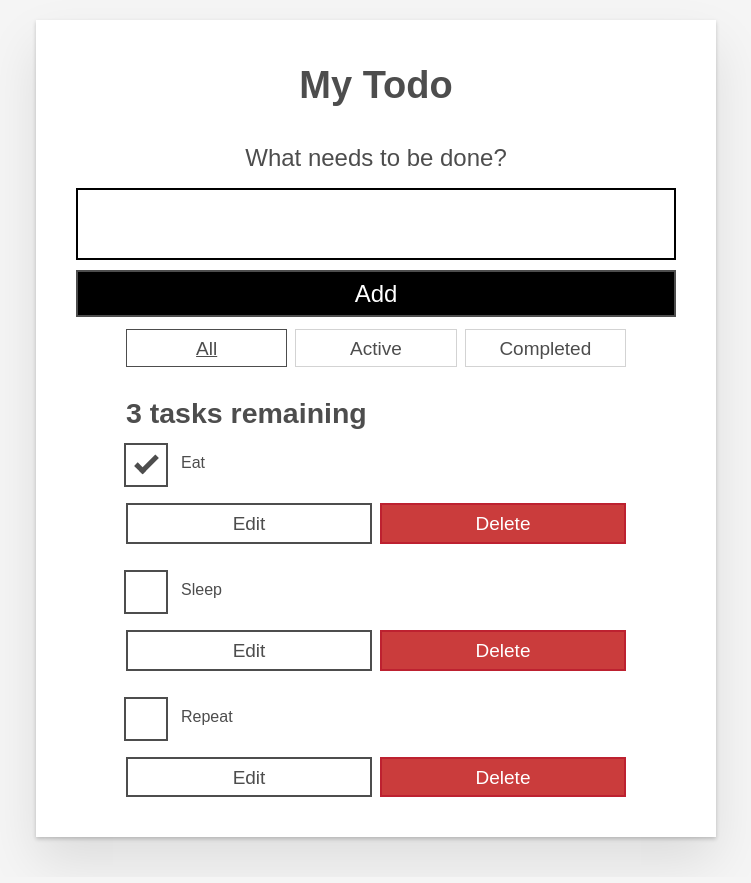
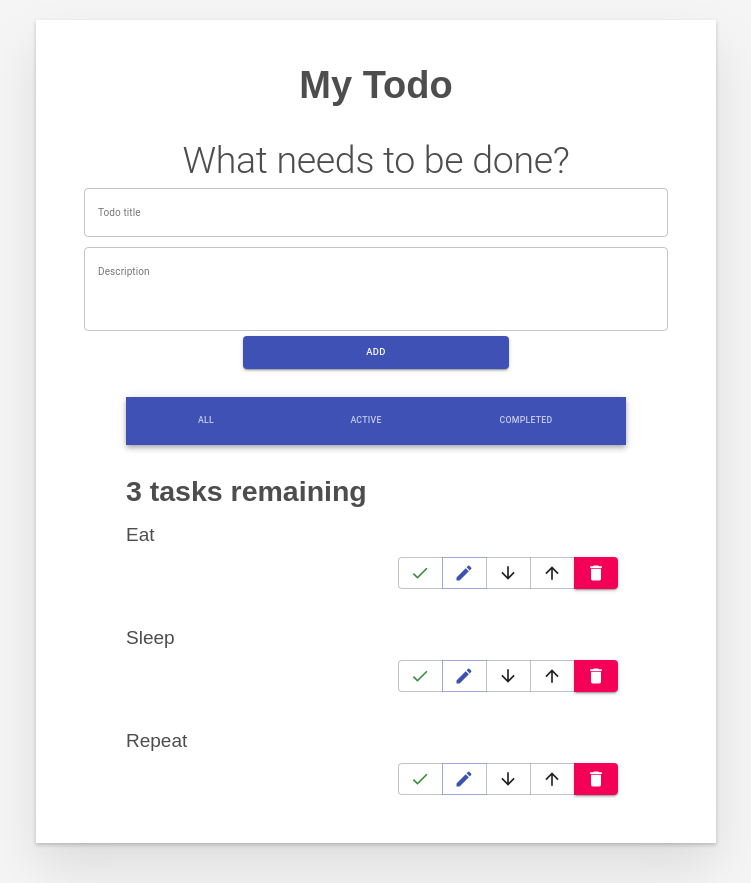
Before and after one commit to WJavaHunt3r/react-todo, a React (Create React App) app in the folder my-todo/: page / in a window 1280 px wide. Shown: the whole page, without its empty margins (264-1015 px from the left). Built offline with nearby package versions, Linux system fonts and the light colour scheme.

Commit message:
basic material ui added

```diff
--- a/my-todo/package.json
+++ b/my-todo/package.json
@@ -3,6 +3,8 @@
   "version": "0.1.0",
   "private": true,
   "dependencies": {
+    "@material-ui/core": "^4.11.3",
+    "@material-ui/icons": "^4.11.2",
     "@testing-library/jest-dom": "^5.11.9",
     "@testing-library/react": "^11.2.5",
     "@testing-library/user-event": "^12.8.3",
--- a/my-todo/src/App.js
+++ b/my-todo/src/App.js
@@ -5,6 +5,8 @@ import Form from "./components/Form";
 import FilterButton from "./components/FilterButton";
 import React, {useState} from "react";
 import { nanoid } from "nanoid";
+import { AppBar, ButtonGroup, Tabs } from '@material-ui/core';
+
 
 const FILTER_MAP = {
   All: () => true,
@@ -42,11 +44,12 @@ function App(props) {
   }
 
   const [filter, setFilter] = useState('All');
+
     const filterList = FILTER_NAMES.map(name => (
         <FilterButton
           key={name}
           name={name}
-      isPressed={name===filter}
+          //isPressed={name===filter}
           setFilter={setFilter}
         />
     ));
@@ -71,9 +74,11 @@ function App(props) {
     <div className="todoapp stack-large">
       <h1>My Todo</h1>
       <Form addTask={addTask}/>
-      <div className="filters btn-group stack-exception">
+      <AppBar position="static">
+        <Tabs  aria-label="simple tabs example">
           {filterList}
-      </div>
+        </Tabs>
+      </AppBar>
       <h2 id="list-heading">
         {headingText}
       </h2>
--- a/my-todo/src/components/FilterButton.js
+++ b/my-todo/src/components/FilterButton.js
@@ -1,18 +1,29 @@
 import React from "react";
+import { Button, Tab } from '@material-ui/core';
+import { makeStyles } from '@material-ui/core/styles';
 
+const useStyles = makeStyles((theme) => ({
+    button:{
+      margin: theme.spacing(2),
+    },
+  }));
 function FilterButton(props){
+    const classes = useStyles();
     return(
 
-        <button
-            type="button"
-            className="btn toggle-btn"
-            aria-pressed={props.isPressed}
+        <Tab
+            //variant="contained"
+            //color="default"
+            //type="button"
+            //className={classes.button}
+            //aria-pressed={props.isPressed}
             onClick={()=>props.setFilter(props.name)}
+            label={props.name}
         >
           <span className="visually-hidden">Show </span>
           <span>{props.name}</span>
           <span className="visually-hidden"> tasks</span>
-        </button>
+        </Tab>
     );
 }
 
--- a/my-todo/src/components/Form.js
+++ b/my-todo/src/components/Form.js
@@ -1,36 +1,78 @@
 import React , {useState} from "react";
+import { Button, TextField, Typography } from '@material-ui/core';
+import { makeStyles } from '@material-ui/core/styles';
+
+const useStyles = makeStyles((theme) => ({
+    root: {
+      display: 'flex',
+      flexWrap: 'wrap',
+      justifyContent: "center",
+    },
+    textField: {
+      marginLeft: theme.spacing(1),
+      marginRight: theme.spacing(1),
+
+      width:"50ch",
+      margin: 5,
+      width: "100%",
+    },
+    button:{
+        width: "50ch",
+        justifyContent: "center"
+    }
+  }));
 
 function Form(props){
+    const classes =useStyles();
     const [name, setName] = useState('');
     function handleChange(e){
         setName(e.target.value);
     }
+
+    const [description, setDescription] = useState('');
+    function handleDescriptionChange(e){
+        setDescription(e.target.value);
+    }
     return (
-        <form onSubmit={handleSubmit}>
-          <h2 className="label-wrapper">
-            <label htmlFor="new-todo-input" className="label__lg">
+        <form onSubmit={handleSubmit} className={classes.root}>
+          <Typography variant="h2" component="h2">
               What needs to be done?
-            </label>
-          </h2>
-          <input
-            type="text"
-            id="new-todo-input"
-            className="input input__lg"
-            name="text"
+          </Typography>
+          <TextField
+            id="outlined-standard"
+            variant="outlined"
+            className={classes.textField}
             autoComplete="off"
             value={name}
             onChange={handleChange}
+            label="Todo title"
+            fullwidth
           />
-          <button type="submit" className="btn btn__primary btn__lg">
+          <TextField
+            id="outlined-multiline-static"
+            className={classes.textField}
+            multiline
+            rows={4}
+            value={description}
+            label="Description"
+            variant="outlined"
+            onChange={handleDescriptionChange}
+            fullwidth
+            />
+          <Button type="submit" color="primary" size="large" variant="contained" className={classes.button}>
             Add
-          </button>
+          </Button>
         </form>
     );
 
       function handleSubmit(e) {
         e.preventDefault();
-        props.addTask(name);
-        setName("");
+          if (name) {
+            props.addTask(name);
+            setName("");
+
+          }
+
       }
 }
 
--- a/my-todo/src/components/Todo.js
+++ b/my-todo/src/components/Todo.js
@@ -1,6 +1,47 @@
 import React, {useState} from "react";
+import { Button, ButtonGroup, Checkbox, FormControl, FormControlLabel, FormGroup, TextField } from '@material-ui/core';
+import { makeStyles, withTheme } from '@material-ui/core/styles';
+import DeleteIcon from '@material-ui/icons/Delete';
+import SaveIcon from '@material-ui/icons/Save';
+import EditIcon from '@material-ui/icons/Edit';
+import ArrowUpwardIcon from '@material-ui/icons/ArrowUpward';
+import ArrowDownwardIcon from '@material-ui/icons/ArrowDownward';
+import { green } from "@material-ui/core/colors";
+import DoneOutlinedIcon from '@material-ui/icons/DoneOutlined';
+
+const useStyles = makeStyles((theme) => ({
+  button:{
+    margin: theme.spacing(2),
+    width: 15,
+  },
+  greenButton: {
+    verticalAlign:'middle',
+    display: 'inline-flex',
+    color: green[700],
+    '&:hover':{
+      color: green[50],
+      backgroundColor: green[700]
+    }
+  },
+  box: {
+    height: 50,
+    display: "flex",
+    padding: 8
+  },
+  rightBox: {
+    justifyContent: "flex-end",
+    alignItems: "flex-end"
+  },
+  root: {
+    '& .MuiTextField-root': {
+      margin: theme.spacing(1),
+      width: '25ch',
+    },
+  },
+}));
 
 export default function Todo(props) {
+  const classes = useStyles();
   const [isEditing, setEditing] = useState(false);
   const [newName, setNewName] = useState('');
   function handleChange(e) {
@@ -14,60 +55,101 @@ export default function Todo(props) {
   }
 
   const editingTemplate = (
-    <form className="stack-small" onSubmit={handleSubmit}>
-      <div className="form-group">
-        <label className="todo-label" htmlFor={props.id}>
-          New name for {props.name}
-        </label>
-        <input
-          id={props.id}
-          className="todo-text"
-          type="text"
+    <form className={classes.root} noValidate autoComplete="off" onSubmit={handleSubmit}>
+      <FormGroup>
+        <TextField
+          fullWidth
+          id="outlined-basic"
+          margin= "none"
+          variant="outlined"
+          size="medium"
+          label={`New name for: ${props.name}`}
           value={newName}
           onChange={handleChange}
            />
-      </div>
-      <div className="btn-group">
-        <button type="button" className="btn todo-cancel" onClick={()=> setEditing(false)}>
-          Cancel
-          <span className="visually-hidden">renaming {props.name}</span>
-        </button>
-        <button
-        type="submit"
-        className="btn btn__primary todo-edit"
-        >
-          Save
-          <span className="visually-hidden">new name for {props.name}</span>
-        </button>
-      </div>
+      </FormGroup>
+      <ButtonGroup  className= {`${classes.box} ${classes.rightBox}`} variant="outlined" aria-label="outlined primary button group">
+          <Button
+            className={classes.greenButton}
+            onClick={() => props.toggleTaskCompleted(props.id)}
+            startIcon={<DoneOutlinedIcon />}
+            style={{ paddingRight: 4 }}/>
+
+          <Button
+          color="primary"
+          verticalAlign="center"
+          onClick={()=>setEditing(true)}
+          startIcon={<EditIcon />}
+          style={{ paddingRight: 4 }}
+          />
+
+          <Button
+            color= "default"
+            onClick={() => props.deleteTask(props.id)}
+            startIcon={<ArrowDownwardIcon />}
+            style={{ paddingRight: 4 }}
+          />
+          <Button
+            color= "default"
+            onClick={() => props.deleteTask(props.id)}
+            startIcon={<ArrowUpwardIcon />}
+            style={{ paddingRight: 4 }}
+          />
+          <Button
+
+            variant="contained"
+            color= "secondary"
+            onClick={() => props.deleteTask(props.id)}
+            style={{ paddingRight: 4 }}
+
+            startIcon={<DeleteIcon />}
+          />
+        </ButtonGroup>
     </form>
   );
   const viewTemplate = (
-    <div className="stack-small">
-      <div className="c-cb">
-          <input
-            id={props.id}
-            type="checkbox"
-            defaultChecked={props.completed}
-            onChange={() => props.toggleTaskCompleted(props.id)}
+    <FormGroup>
+      {props.name}
+
+
+        <ButtonGroup  className= {`${classes.box} ${classes.rightBox}`} variant="outlined" aria-label="outlined primary button group">
+          <Button
+            className={classes.greenButton}
+            onClick={() => props.toggleTaskCompleted(props.id)}
+            startIcon={<DoneOutlinedIcon />}
+            style={{ paddingRight: 4 }}/>
+
+          <Button
+          color="primary"
+          verticalAlign="center"
+          onClick={()=>setEditing(true)}
+          startIcon={<EditIcon />}
+          style={{ paddingRight: 4 }}
           />
-          <label className="todo-label" htmlFor={props.id}>
-            {props.name}
-          </label>
-        </div>
-        <div className="btn-group">
-          <button type="button" className="btn" onClick={()=>setEditing(true)}>
-            Edit <span className="visually-hidden">{props.name}</span>
-          </button>
-          <button
-            type="button"
-            className="btn btn__danger"
+
+          <Button
+            color= "default"
             onClick={() => props.deleteTask(props.id)}
-          >
-            Delete <span className="visually-hidden">{props.name}</span>
-          </button>
-        </div>
-    </div>
+            startIcon={<ArrowDownwardIcon />}
+            style={{ paddingRight: 4 }}
+          />
+          <Button
+            color= "default"
+            onClick={() => props.deleteTask(props.id)}
+            startIcon={<ArrowUpwardIcon />}
+            style={{ paddingRight: 4 }}
+          />
+          <Button
+
+            variant="contained"
+            color= "secondary"
+            onClick={() => props.deleteTask(props.id)}
+            style={{ paddingRight: 4 }}
+
+            startIcon={<DeleteIcon />}
+          />
+        </ButtonGroup>
+    </FormGroup>
   );
 
     return <li className="todo">{isEditing ? editingTemplate : viewTemplate}</li>
--- a/my-todo/src/index.js
+++ b/my-todo/src/index.js
@@ -3,15 +3,17 @@ import ReactDOM from 'react-dom';
 import './index.css';
 import App from './App';
 import reportWebVitals from './reportWebVitals';
-
+import CssBaseline from '@material-ui/core/CssBaseline';
+import { ThemeProvider } from '@material-ui/core/styles';
 
 
 const DATA = [
   { id: "todo-0", name: "Eat", completed: true },
   { id: "todo-1", name: "Sleep", completed: false },
   { id: "todo-2", name: "Repeat", completed: false }
-]
+];
 ReactDOM.render(
+  //<CssBaseline />
   <App tasks = {DATA} />,
   document.getElementById('root')
 );
```
Also changed, not shown: 1 other file (tests, documents, lock files or other folders). Lines whose indentation alone changed are shown as unchanged.
